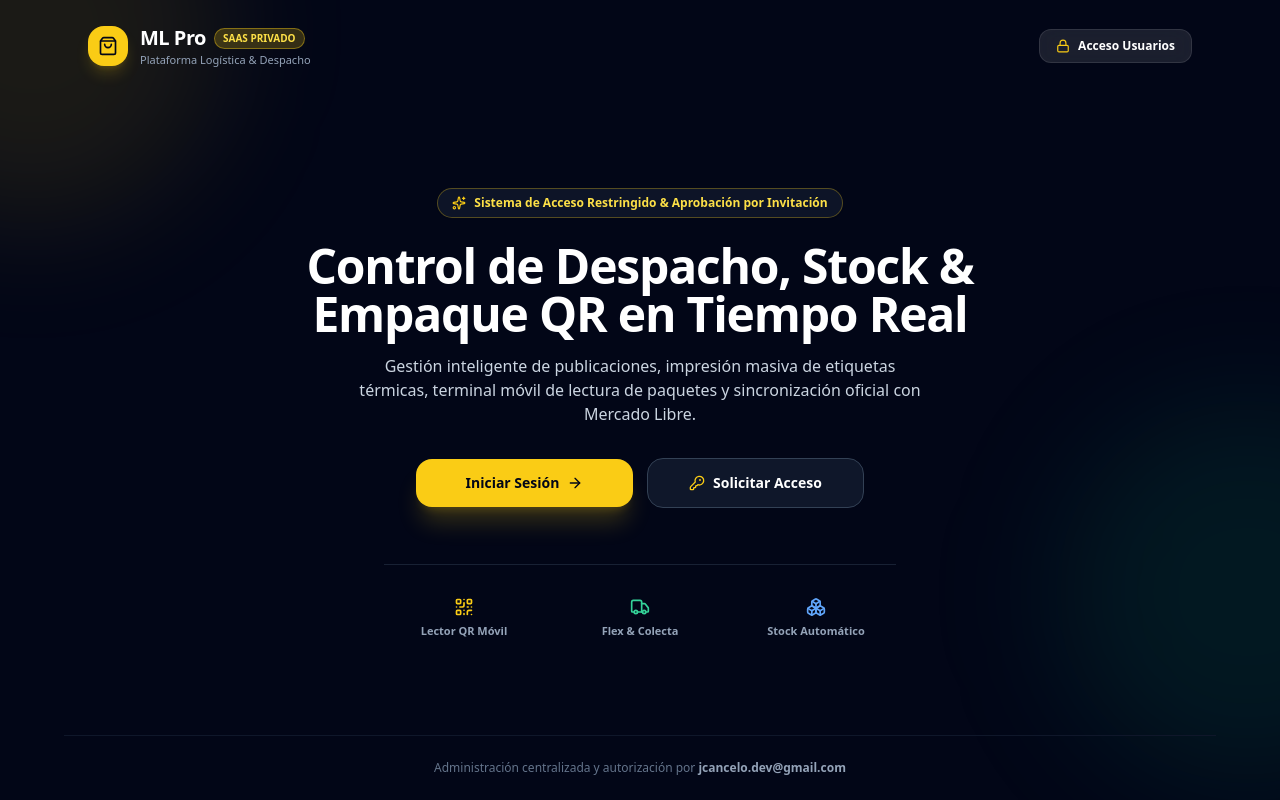
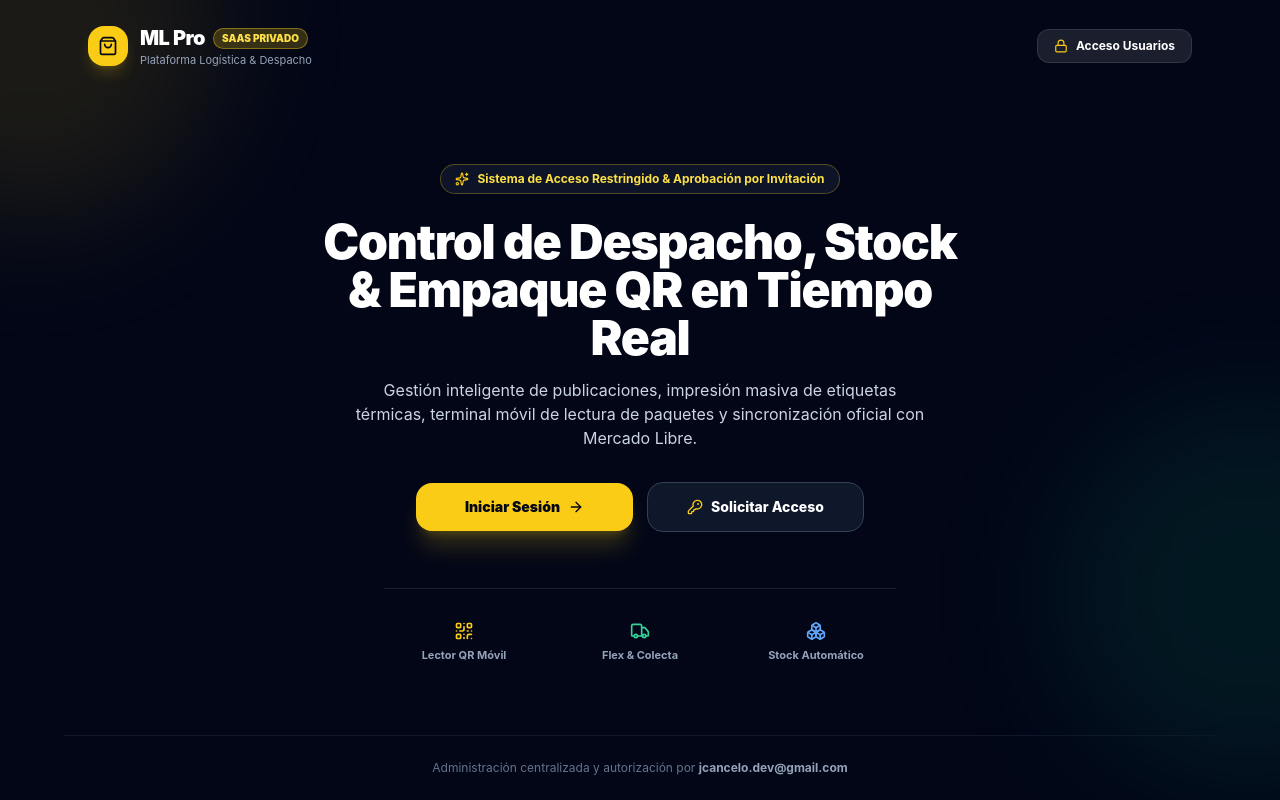
Before and after one commit to julianmcancelo/fullpack, a React (Vite) app in the folder frontend/: page / in a window 1280 px wide. Built offline with nearby package versions, Linux system fonts and the light colour scheme; no server answers.

Commit message:
Provision Firebase Google Auth in grana3d-50f06

```diff
--- a/frontend/tailwind.config.js
+++ b/frontend/tailwind.config.js
@@ -1,13 +1,99 @@
 /** @type {import('tailwindcss').Config} */
+
+/**
+ * ML Pro Suite — Design tokens
+ * ------------------------------------------------------------------
+ * Semantic colours read CSS variables (defined in src/index.css) so a
+ * single `.dark` class on <html> re-skins the whole product without
+ * duplicating a single utility class.
+ */
+const token = (name) => `rgb(var(${name}) / <alpha-value>)`;
+
 export default {
   darkMode: 'class',
-  content: [
-    "./index.html",
-    "./src/**/*.{js,ts,jsx,tsx}",
-  ],
+  content: ['./index.html', './src/**/*.{js,ts,jsx,tsx}'],
   theme: {
     extend: {
+      fontFamily: {
+        sans: [
+          'Inter',
+          'ui-sans-serif',
+          'system-ui',
+          '-apple-system',
+          'Segoe UI',
+          'Roboto',
+          'Helvetica Neue',
+          'Arial',
+          'sans-serif',
+        ],
+        display: [
+          'Plus Jakarta Sans',
+          'Inter',
+          'ui-sans-serif',
+          'system-ui',
+          'sans-serif',
+        ],
+        mono: ['JetBrains Mono', 'ui-monospace', 'SFMono-Regular', 'Menlo', 'Consolas', 'monospace'],
+      },
+
       colors: {
+        /* ---- Semantic surfaces & text ---- */
+        app: token('--app'),
+        card: token('--card'),
+        raised: token('--raised'),
+        muted: token('--muted'),
+        line: {
+          DEFAULT: token('--line'),
+          strong: token('--line-strong'),
+        },
+        ink: {
+          DEFAULT: token('--ink'),
+          muted: token('--ink-muted'),
+          subtle: token('--ink-subtle'),
+        },
+
+        /* ---- Brand: Mercado Libre yellow ---- */
+        brand: {
+          DEFAULT: token('--brand'),
+          strong: token('--brand-strong'),
+          ink: token('--brand-ink'),
+          soft: token('--brand-soft'),
+          50: '#FFFDF0',
+          100: '#FFF9D6',
+          200: '#FFF2A8',
+          300: '#FFE766',
+          400: '#FFD600',
+          500: '#F5C400',
+          600: '#D9A600',
+          700: '#A87C00',
+          800: '#7A5A00',
+          900: '#4D3900',
+        },
+
+        /* ---- Accent: Mercado Libre blue ---- */
+        accent: {
+          DEFAULT: token('--accent'),
+          ink: token('--accent-ink'),
+          soft: token('--accent-soft'),
+          50: '#EFF6FF',
+          100: '#DBEAFE',
+          200: '#BFDBFE',
+          300: '#93C5FD',
+          400: '#60A5FA',
+          500: '#3483FA',
+          600: '#2563EB',
+          700: '#1D4ED8',
+          800: '#1E3A8A',
+          900: '#1E2A63',
+        },
+
+        /* ---- Feedback ---- */
+        success: { DEFAULT: token('--success'), soft: token('--success-soft') },
+        warning: { DEFAULT: token('--warning'), soft: token('--warning-soft') },
+        danger: { DEFAULT: token('--danger'), soft: token('--danger-soft') },
+        info: { DEFAULT: token('--info'), soft: token('--info-soft') },
+
+        /* ---- Legacy ML aliases (kept so older markup keeps rendering) ---- */
         ml: {
           yellow: '#FFE600',
           yellowDark: '#E6CF00',
@@ -15,9 +101,108 @@ export default {
           blueLight: '#3483FA',
           gray: '#333333',
           bg: '#F5F5F5',
-        }
-      }
+        },
+      },
+
+      borderRadius: {
+        '4xl': '2rem',
+      },
+
+      boxShadow: {
+        xs: '0 1px 2px 0 rgb(var(--shadow-color) / 0.06)',
+        card: '0 1px 2px 0 rgb(var(--shadow-color) / 0.05), 0 8px 24px -12px rgb(var(--shadow-color) / 0.18)',
+        'card-hover':
+          '0 2px 4px 0 rgb(var(--shadow-color) / 0.06), 0 20px 36px -18px rgb(var(--shadow-color) / 0.28)',
+        pop: '0 8px 16px -6px rgb(var(--shadow-color) / 0.16), 0 24px 48px -24px rgb(var(--shadow-color) / 0.32)',
+        modal: '0 32px 64px -24px rgb(var(--shadow-color) / 0.45)',
+        glow: '0 10px 26px -10px rgb(var(--brand) / 0.65)',
+        'glow-accent': '0 10px 26px -10px rgb(var(--accent) / 0.55)',
+        'ring-brand': '0 0 0 4px rgb(var(--brand) / 0.25)',
+      },
+
+      backgroundImage: {
+        'brand-gradient': 'linear-gradient(135deg, #FFE566 0%, #FFD600 48%, #F0B800 100%)',
+        'brand-sheen': 'linear-gradient(120deg, rgb(255 255 255 / 0.45), rgb(255 255 255 / 0) 62%)',
+        'accent-gradient': 'linear-gradient(135deg, #4E9BFF 0%, #3483FA 55%, #1D4ED8 100%)',
+        'ink-gradient': 'linear-gradient(160deg, #1B2340 0%, #0C1122 100%)',
+        'grid-line':
+          'linear-gradient(rgb(var(--line) / 0.75) 1px, transparent 1px), linear-gradient(90deg, rgb(var(--line) / 0.75) 1px, transparent 1px)',
+        'radial-brand': 'radial-gradient(70% 55% at 50% 0%, rgb(var(--brand) / 0.22), transparent 72%)',
+        'radial-accent': 'radial-gradient(60% 60% at 100% 0%, rgb(var(--accent) / 0.22), transparent 70%)',
+      },
+
+      backgroundSize: {
+        grid: '34px 34px',
+      },
+
+      ringColor: {
+        DEFAULT: token('--accent'),
+      },
+
+      ringOffsetColor: {
+        DEFAULT: token('--card'),
+      },
+
+      scale: {
+        98: '0.98',
+        102: '1.02',
+      },
+
+      transitionTimingFunction: {
+        spring: 'cubic-bezier(0.22, 1, 0.36, 1)',
+      },
+
+      keyframes: {
+        rise: {
+          from: { opacity: '0', transform: 'translateY(10px)' },
+          to: { opacity: '1', transform: 'none' },
+        },
+        fadeIn: {
+          from: { opacity: '0' },
+          to: { opacity: '1' },
+        },
+        pop: {
+          from: { opacity: '0', transform: 'scale(0.96)' },
+          to: { opacity: '1', transform: 'none' },
+        },
+        slideUp: {
+          from: { opacity: '0', transform: 'translateY(18px)' },
+          to: { opacity: '1', transform: 'none' },
+        },
+        slideDown: {
+          from: { opacity: '0', transform: 'translateY(-14px)' },
+          to: { opacity: '1', transform: 'none' },
+        },
+        shimmer: {
+          '100%': { transform: 'translateX(100%)' },
+        },
+        floaty: {
+          '0%, 100%': { transform: 'translateY(0)' },
+          '50%': { transform: 'translateY(-8px)' },
+        },
+        pulseRing: {
+          '0%': { boxShadow: '0 0 0 0 rgb(var(--success) / 0.5)' },
+          '70%': { boxShadow: '0 0 0 8px rgb(var(--success) / 0)' },
+          '100%': { boxShadow: '0 0 0 0 rgb(var(--success) / 0)' },
+        },
+        marquee: {
+          from: { transform: 'translateX(0)' },
+          to: { transform: 'translateX(-50%)' },
+        },
+      },
+
+      animation: {
+        rise: 'rise 0.4s cubic-bezier(0.22, 1, 0.36, 1) both',
+        'fade-in': 'fadeIn 0.25s ease-out both',
+        pop: 'pop 0.22s cubic-bezier(0.22, 1, 0.36, 1) both',
+        'slide-up': 'slideUp 0.35s cubic-bezier(0.22, 1, 0.36, 1) both',
+        'slide-down': 'slideDown 0.28s cubic-bezier(0.22, 1, 0.36, 1) both',
+        shimmer: 'shimmer 1.6s infinite',
+        floaty: 'floaty 6s ease-in-out infinite',
+        'pulse-ring': 'pulseRing 2s infinite',
+        marquee: 'marquee 28s linear infinite',
+      },
     },
   },
   plugins: [],
-}
+};
```
Also changed, not shown: 1 other file (tests, documents, lock files or other folders).
